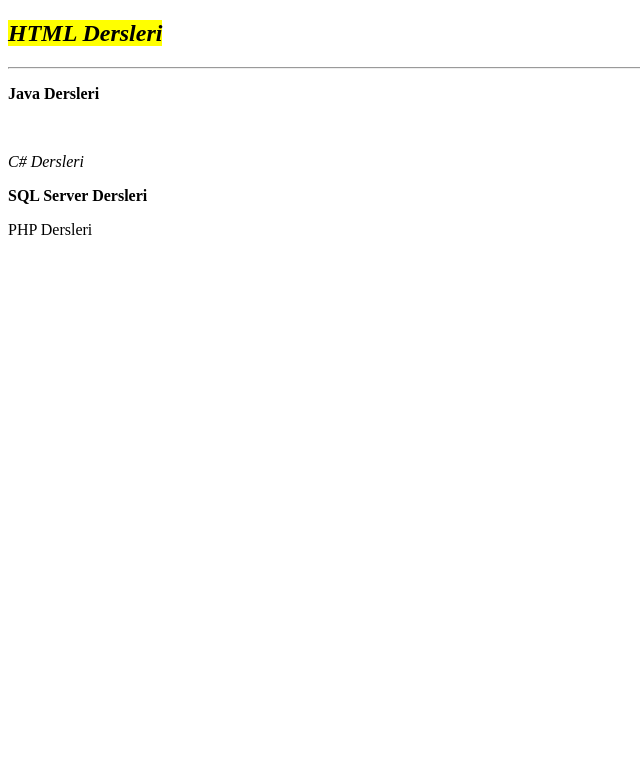
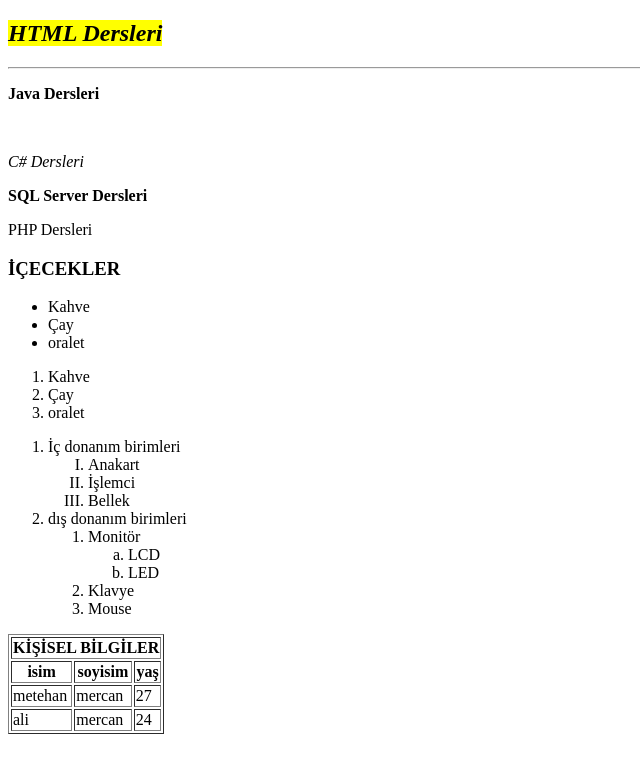
Before and after one commit to metehanmercan/Html, a plain HTML site: page index1.html in a window 1280 px wide. Shown: the whole page, without its empty margins (0-640 px from the left). Drawn offline with Linux system fonts and the light colour scheme.

Commit message:
table-list

```diff
--- a/index1.html
+++ b/index1.html
@@ -1,10 +1,12 @@
 <!DOCTYPE html>
 <html lang="en">
+
 <head>
     <meta charset="UTF-8">
     <meta name="viewport" content="width=device-width, initial-scale=1.0">
     <title>Document</title>
 </head>
+
 <body>
     <!--biçimlendirme etiketleri
     1- hr  satırın altına çizgi çizer
@@ -13,6 +15,10 @@
     4- b yazıyı kalın yapar
     5- i italik yapar
     6- mark yazının üstünü sarı yapar
+    7- center ortalar metni ya da yazıyı
+    8- a link vermek için kullanılır
+    9- ol(ordinary list), ul(unordinary list)
+    10- table tr,td,th,rowspan,colspan
     -->
     <h2><mark><i>HTML Dersleri</i></mark></h2>
     <hr>
@@ -22,5 +28,61 @@
     <p><b>SQL Server Dersleri</b></p>
     <p>PHP Dersleri</p>
 
+    <h3>İÇECEKLER</h3>
+    <ul>
+        <li>Kahve</li>
+        <li>Çay</li>
+        <li>oralet</li>
+    </ul>
+
+    <OL>
+        <li>Kahve</li>
+        <li>Çay</li>
+        <li>oralet</li>
+    </OL>
+
+    <Ol type="1">
+        <li>İç donanım birimleri</li>
+        <Ol type="I">
+            <li>Anakart</li>
+            <li>İşlemci</li>
+            <li>Bellek</li>
+        </Ol>
+        <li>dış donanım birimleri </li>
+        <ol type="1">
+            <li>Monitör</li>
+            <ol type="a">
+                <li>LCD</li>
+                <li>LED</li>
+            </ol>
+            <li>Klavye</li>
+            <li>Mouse</li>
+        </ol>
+    </Ol>
+
+    <table border="1">
+        <tr>
+<th colspan="3">KİŞİSEL BİLGİLER</th>
+        </tr>
+
+        <tr>
+            <th>isim</th>
+            <th>soyisim</th>
+            <th>yaş</th>
+        </tr>
+
+        <tr>
+            <td>metehan</td>
+            <td>mercan</td>
+            <td>27</td>
+        </tr>
+        <tr>
+            <td>ali</td>
+            <td>mercan</td>
+            <td>24</td>
+        </tr>
+    </table>
+
 </body>
+
 </html>
```
Also changed, not shown: image.html (+1 -1 lines).
